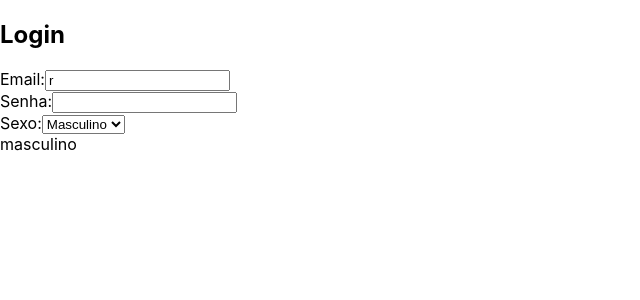
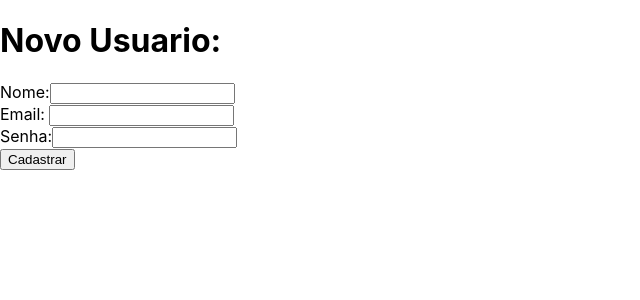
Before and after one commit to romulosous/react, a React (Create React App) app: page / in a window 1280 px wide. Shown: the top 300 px of the page, without its empty margins (0-640 px from the left). Built offline with nearby package versions, Linux system fonts and the light colour scheme.

Commit message:
praticando formularios parte 1

```diff
--- a/src/App.js
+++ b/src/App.js
@@ -4,38 +4,41 @@
   constructor(props) {
     super(props)
     this.state = {
-      email: "r",
+      nome: "",
+      email: "",
       senha: "",
-      sexo: "masculino"
+      erro: ""
     }
-    this.trocaEmail = this.trocaEmail.bind(this)
-    this.trocaSexo = this.trocaSexo.bind(this)
+    this.cadastrar = this.cadastrar.bind(this)
   }
-
-  trocaEmail(e) {
-    let valorDigitado = e.target.value
-    this.setState({ email: valorDigitado })
-  }
-  trocaSexo(e) {
-    this.setState({ sexo: e.target.value })
+  cadastrar(event) {
+    const { nome, email, senha } = this.state
+    if (nome !== "" && email !== "" && senha !== "") {
+      alert(`Nome: ${nome} \nEmail: ${email} \nSenha: ${senha}`)
+    } else {
+      this.setState({ erro: "Ops! Parece que está faltando algo!" })
+    }
+    event.preventDefault()
   }
 
   render() {
     return (
       <div>
-        <h2>Login</h2>
-        Email:
-        <input type="email" name="email" onChange={this.trocaEmail} value={this.state.email} /> <br />
-        Senha:
-        <input type="password" name="password" value={this.state.senha} onChange={(e) => this.setState({ senha: e.target.value })} /> <br />
+        <h1>Novo Usuario:</h1>
+        {this.state.erro && <p>{this.state.erro}</p>}
+        <form onSubmit={this.cadastrar}>
+          <label>Nome:</label>
+          <input type="text" value={this.state.nome}
+            onChange={(e) => this.setState({ nome: e.target.value })} /> <br />
+          <label>Email: </label>
+          <input type="email" value={this.state.email}
+            onChange={(e) => this.setState({ email: e.target.value })} /> <br />
+          <label>Senha:</label>
+          <input type="password" value={this.state.senha}
+            onChange={(e) => this.setState({ senha: e.target.value })} /> <br />
 
-        Sexo:
-        <select name="sexo" value={this.state.sexo} onChange={this.trocaSexo}>
-          <option value="masculino">Masculino</option>
-          <option value="feminino">Feminino</option>
-
-        </select> <br />
-        {this.state.sexo}
+          <button type="submit">Cadastrar</button>
+        </form>
       </div>
     )
   }
```
